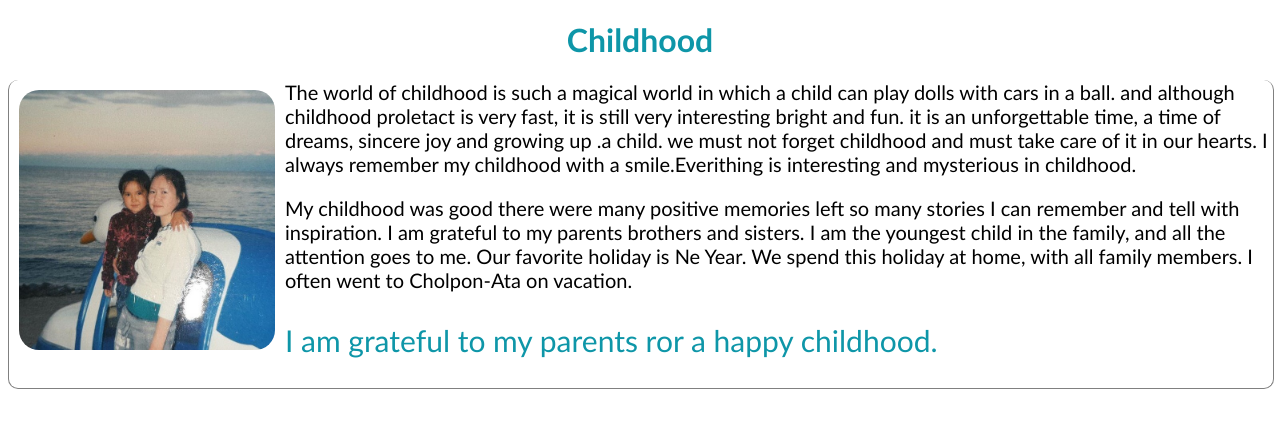
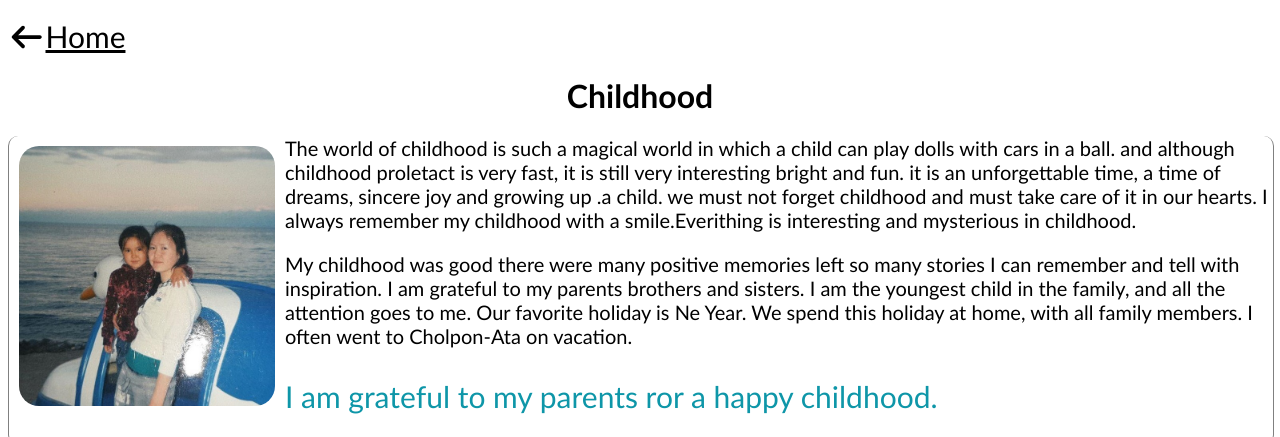
Before and after one commit to TursunbaevaAyana/TursunbaevaAyana.github.io, a plain HTML site: page childhood.html in a window 1280 px wide. Shown: the part 498-935 px from the top of the page. Before the commit the page ends 895 px from the top, so only its background shows below. Drawn offline with Linux system fonts and the light colour scheme.

Commit message:
Added links to main page

```diff
--- a/childhood.html
+++ b/childhood.html
@@ -5,6 +5,7 @@
     <meta charset="UTF-8">
     <meta name="viewport" content="width=device-width, initial-scale=1.0">
     <title>Document</title>
+    <link rel="stylesheet" href="/css/all.css">
 </head>
 <style>
     body {
@@ -46,6 +47,17 @@
         font-size: 30px;
         color: rgb(14, 150, 168);
     }
+    main{
+        font-size: 30px;
+        margin-top: 20px;
+    }
+    a{
+        color: black;
+    }
+    a:hover{
+        color: rgb(107, 105, 105);
+    }
+
 </style>
 
 <body>
@@ -54,6 +66,7 @@
 
         </h1>
     </header>
+    <main> <a href="index.html"> <i class="fas fa-arrow-left "></i>Home</a></main>
     <h1>Childhood</h1>
     <div>
         <img src="photo_2020-02-12_19-30-36.jpg" alt="">
@@ -64,5 +77,6 @@
         <p> My childhood was good there were many positive memories left so many stories I can remember and tell with inspiration. I am grateful to my parents brothers and sisters. I am the youngest child in the family, and all the attention goes to me. Our favorite holiday is Ne Year. We spend this holiday at home, with all family members. I often went to Cholpon-Ata on vacation.</p>
         <p>I am grateful to my parents ror a happy childhood.</p>
     </div>
+    <script src="/js/all.js"></script>
 </body>
 </html>
```
Also changed, not shown: contacts.html (+11 -0 lines), education.html (+14 -0 lines), index.html (+3 -2 lines).
